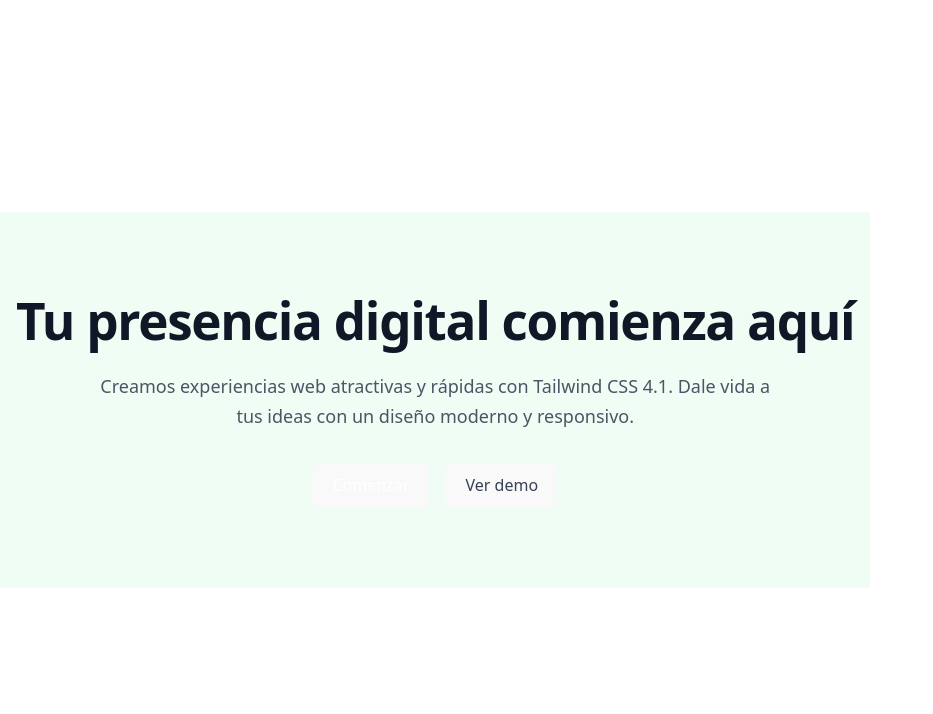
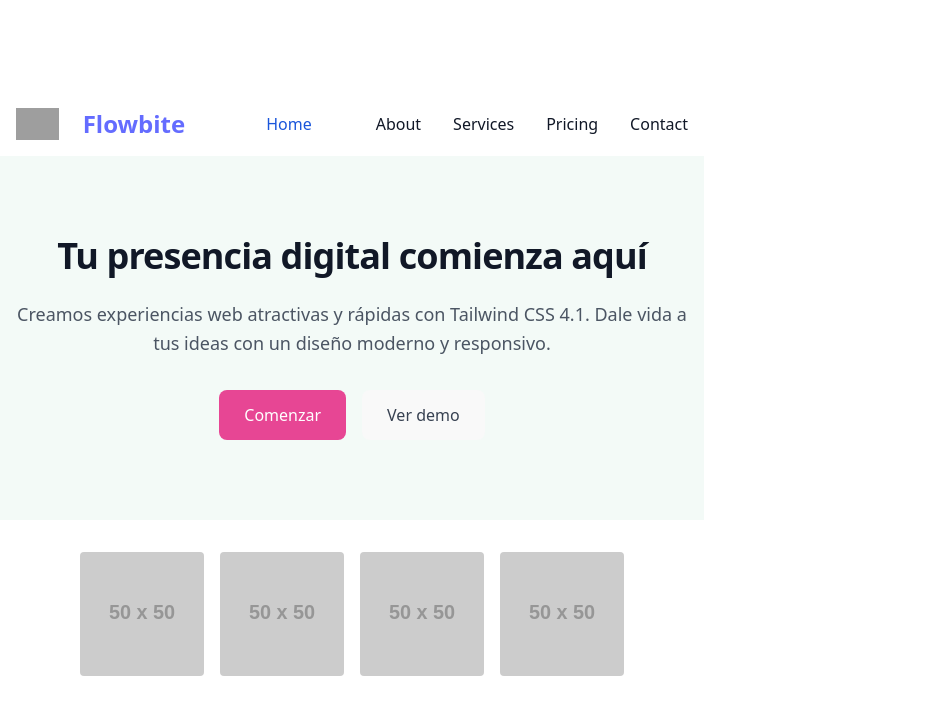
Before and after one commit to cimontesm/landing, a website built with Vite: page index.html in a window 1280 px wide. Shown: the whole page, without its empty margins (0-933 px from the left). Built offline with nearby package versions, Linux system fonts and the light colour scheme; grey boxes are pictures that could not be loaded; placeholder pictures from the web are drawn by us.

Commit message:
guia07 completa

```diff
--- a/index.html
+++ b/index.html
@@ -4,23 +4,85 @@
 <head>
   <meta charset="UTF-8" />
   <link rel="icon" type="image/svg+xml" href="/vite.svg" />
+  <link href="https://cdn.jsdelivr.net/npm/flowbite@3.1.2/dist/flowbite.min.css" rel="stylesheet" />
   <meta name="viewport" content="width=device-width, initial-scale=1.0" />
   <title>landing</title>
   <script src="https://cdn.jsdelivr.net/npm/@tailwindcss/browser@4"></script>
+  <link href="https://cdn.jsdelivr.net/npm/flowbite@3.1.2/dist/flowbite.min.css" rel="stylesheet" />
 </head>
 
 <body>
-  <main class="bg-green-50">
+  <main class="bg-green-50 dark:bg-gray-900">
+    <nav class="bg-white border-gray-200 dark:bg-gray-900">
+      <div class="max-w-screen-xl flex flex-wrap items-center justify-between mx-auto p-4">
+        <a href="https://flowbite.com/" class="flex items-center space-x-3 rtl:space-x-reverse">
+          <img src="https://flowbite.com/docs/images/logo.svg" class="h-8" alt="Flowbite Logo" />
+          <span class="self-center text-2xl font-semibold whitespace-nowrap dark:text-white">Flowbite</span>
+        </a>
+        <button data-collapse-toggle="navbar-default" type="button"
+          class="inline-flex items-center p-2 w-10 h-10 justify-center text-sm text-gray-500 rounded-lg md:hidden hover:bg-gray-100 focus:outline-none focus:ring-2 focus:ring-gray-200 dark:text-gray-400 dark:hover:bg-gray-700 dark:focus:ring-gray-600"
+          aria-controls="navbar-default" aria-expanded="false">
+          <span class="sr-only">Open main menu</span>
+          <svg class="w-5 h-5" aria-hidden="true" xmlns="http://www.w3.org/2000/svg" fill="none" viewBox="0 0 17 14">
+            <path stroke="currentColor" stroke-linecap="round" stroke-linejoin="round" stroke-width="2"
+              d="M1 1h15M1 7h15M1 13h15" />
+          </svg>
+        </button>
+        <div class="hidden w-full md:block md:w-auto" id="navbar-default">
+          <ul
+            class="font-medium flex flex-col p-4 md:p-0 mt-4 border border-gray-100 rounded-lg bg-gray-50 md:flex-row md:space-x-8 rtl:space-x-reverse md:mt-0 md:border-0 md:bg-white dark:bg-gray-800 md:dark:bg-gray-900 dark:border-gray-700">
+            <li>
+              <a href="#"
+                class="block py-2 px-3 text-white bg-blue-700 rounded-sm md:bg-transparent md:text-blue-700 md:p-0 dark:text-white md:dark:text-blue-500"
+                aria-current="page">Home</a>
+            </li>
+            <li>
+              <a href="#"
+                class="block py-2 px-3 text-gray-900 rounded-sm hover:bg-gray-100 md:hover:bg-transparent md:border-0 md:hover:text-blue-700 md:p-0 dark:text-white md:dark:hover:text-blue-500 dark:hover:bg-gray-700 dark:hover:text-white md:dark:hover:bg-transparent">About</a>
+            </li>
+            <li>
+              <a href="#"
+                class="block py-2 px-3 text-gray-900 rounded-sm hover:bg-gray-100 md:hover:bg-transparent md:border-0 md:hover:text-blue-700 md:p-0 dark:text-white md:dark:hover:text-blue-500 dark:hover:bg-gray-700 dark:hover:text-white md:dark:hover:bg-transparent">Services</a>
+            </li>
+            <li>
+              <a href="#"
+                class="block py-2 px-3 text-gray-900 rounded-sm hover:bg-gray-100 md:hover:bg-transparent md:border-0 md:hover:text-blue-700 md:p-0 dark:text-white md:dark:hover:text-blue-500 dark:hover:bg-gray-700 dark:hover:text-white md:dark:hover:bg-transparent">Pricing</a>
+            </li>
+            <li>
+              <a href="#"
+                class="block py-2 px-3 text-gray-900 rounded-sm hover:bg-gray-100 md:hover:bg-transparent md:border-0 md:hover:text-blue-700 md:p-0 dark:text-white md:dark:hover:text-blue-500 dark:hover:bg-gray-700 dark:hover:text-white md:dark:hover:bg-transparent">Contact</a>
+            </li>
+          </ul>
+        </div>
+      </div>
+    </nav>
+
     <div id="container-01" class="mx-auto px-4 py-20 text-center">
-      <h1 class="text-4xl font-extrabold tracking-tight text-gray-900">Tu presencia digital comienza aquí</h1>
-      <p class="mt-6 text-lg leading-relaxed text-gray-600 max-w-2xl mx-auto">Creamos experiencias web atractivas y rápidas con Tailwind CSS 4.1. Dale vida a tus ideas con un diseño moderno
+      <h1 class="text-4xl font-extrabold tracking-tight text-gray-900 dark:text-white">Tu presencia digital comienza
+        aquí</h1>
+      <p class="mt-6 text-lg leading-relaxed text-gray-600 dark:text-gray-300 max-w-2xl mx-auto">Creamos experiencias
+        web atractivas y rápidas con Tailwind CSS 4.1. Dale vida a tus ideas con un diseño moderno
         y responsivo.</p>
       <div id="container-02" class="mt-8 flex justify-center gap-4">
-        <button id="start" class="inline-block px-6 py-3 text-white bg-pink-500 rounded-lg">Comenzar</button>
-        <button id="demo" class="inline-block px-6 py-3 border border-violet-300 text-gray-700 rounded-lg">Ver demo</button>
+        <button id="start" class="inline-block px-6 py-3 text-white bg-pink-500 rounded-lg dark:border-gray-600
+          dark:text-white">Comenzar</button>
+        <button id="demo"
+          class="inline-block px-6 py-3 border border-violet-300 text-gray-700 rounded-lg dark:border-gray-600 dark:text-white">Ver
+          demo</button>
       </div>
     </div>
+    <section class="bg-white dark:bg-gray-900">
+      <div id="container-03" class="px-4 py-8 mx-auto max-w-md md:max-w-xl">
+        <div id="container-04" class="grid grid-cols-2 gap-4 md:grid-cols-4">
+          <img src="https://placehold.co/50" alt="Imagen 1" class="w-full h-auto rounded">
+          <img src="https://placehold.co/50" alt="Imagen 2" class="w-full h-auto rounded">
+          <img src="https://placehold.co/50" alt="Imagen 3" class="w-full h-auto rounded">
+          <img src="https://placehold.co/50" alt="Imagen 4" class="w-full h-auto rounded">
+        </div>
+      </div>
+    </section>
   </main>
+  <script src="https://cdn.jsdelivr.net/npm/flowbite@3.1.2/dist/flowbite.min.js"></script>
 </body>
 
 </html>
```
